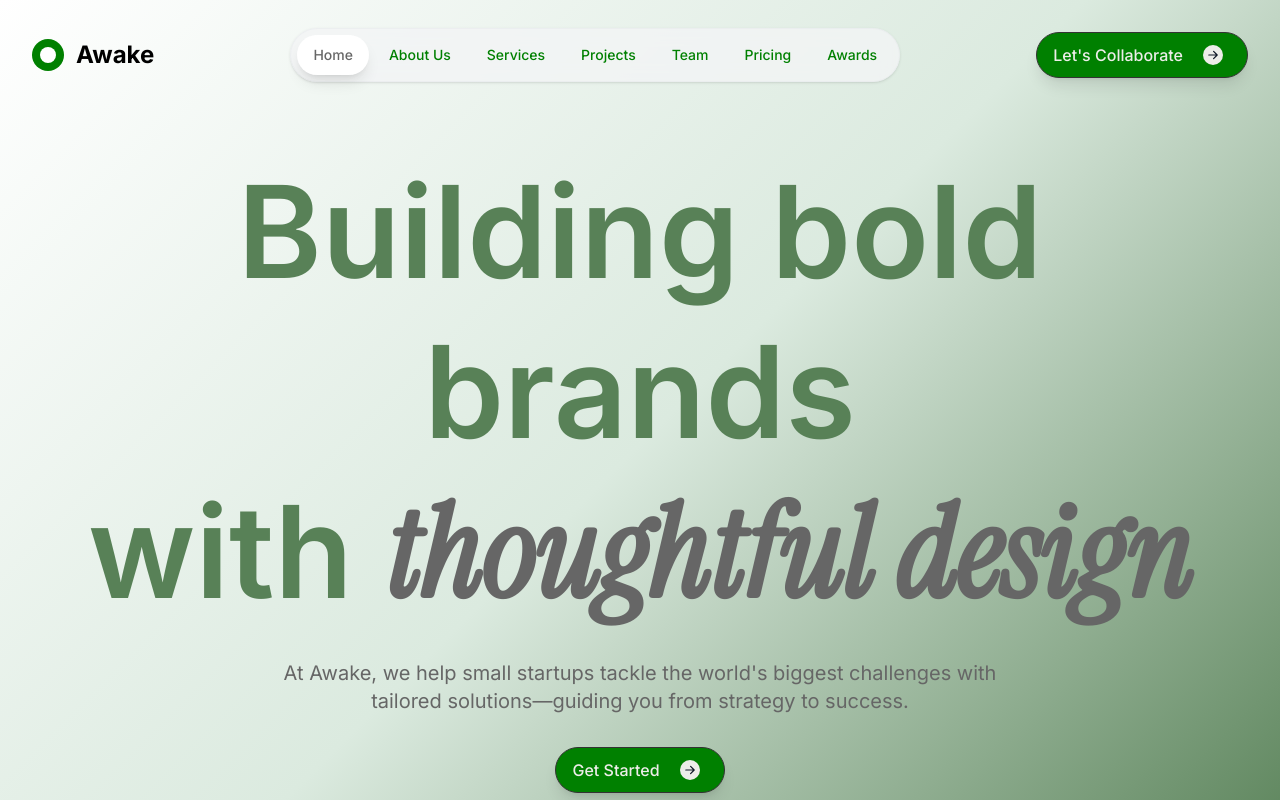
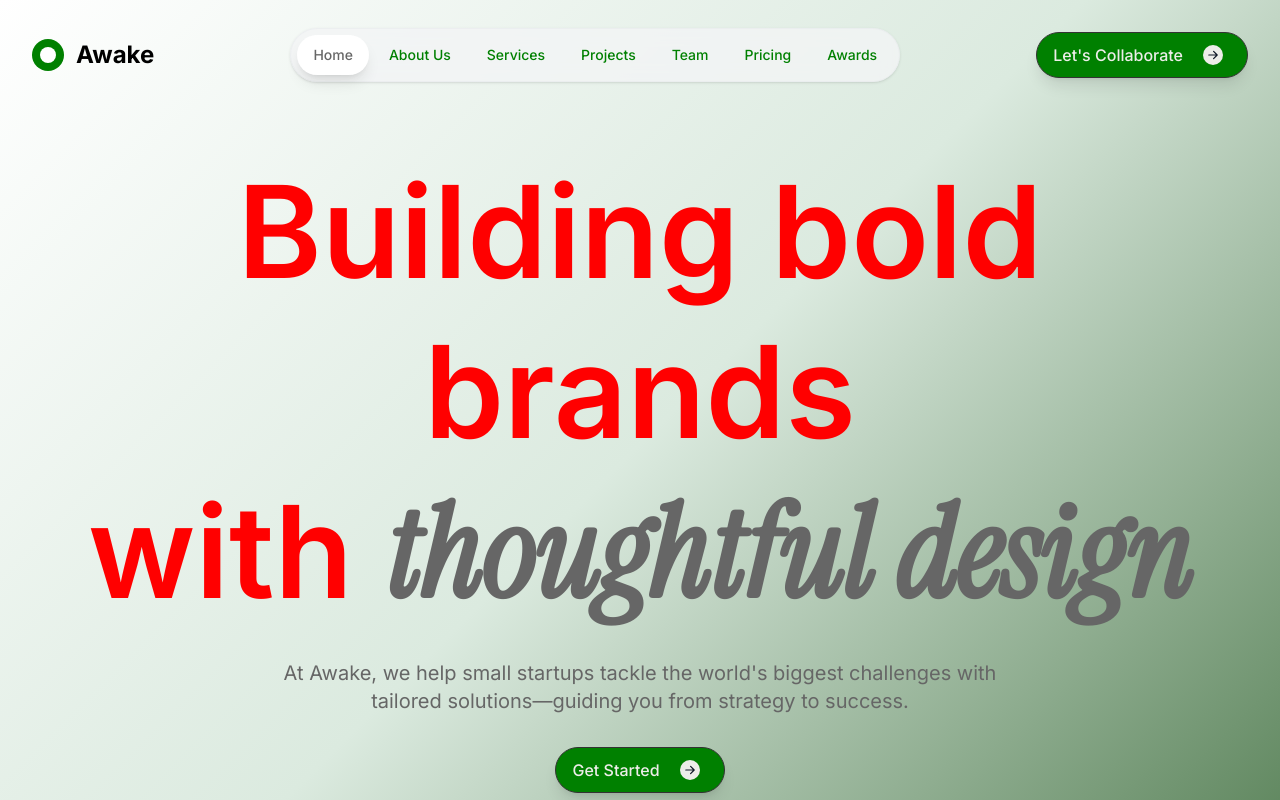
Before and after one commit to Ajay-1112/Awake-Template, a React (Vite) app: page / in a window 1280 px wide. Shown: the top 800 px of the page. Built offline with nearby package versions, Linux system fonts and the light colour scheme.

Commit message:
change dark text color from green to red for better contrast

```diff
--- a/src/index.css
+++ b/src/index.css
@@ -17,7 +17,7 @@
   --color-green-primary: #059669; /* Emerald */
 
   --color-primary: green;
-  --color-dark-text: #588157;
+  --color-dark-text: red;
   --color-light-text:  #666666; /* Light Gray */
   --color-secondary: #2563eb; /* Blue */
   --color-white1: #edede9; /* White */
```
